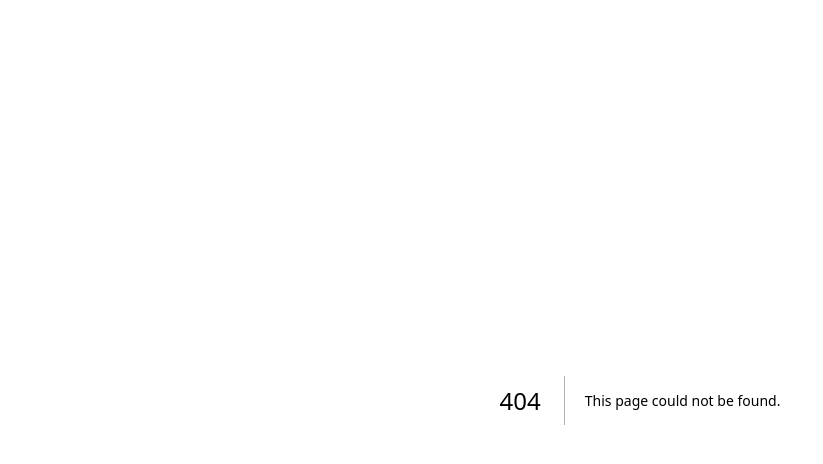
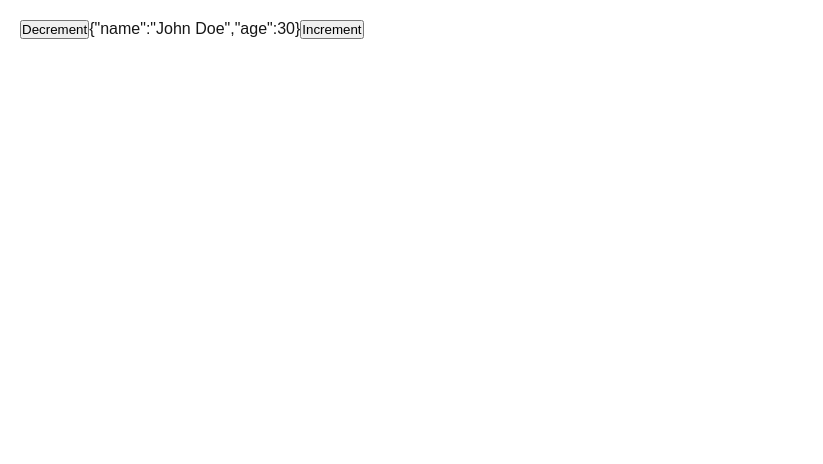
Before and after one commit to techoshik/ReactCommerce, a Next.js app: page /hooks/use-state in a window 1280 px wide. Before the commit this address had no page. Shown: the top 464 px of the page, without its empty margins (0-823 px from the left). Built offline with nearby package versions, Linux system fonts and the light colour scheme.

Commit message:
useState, useEffect hooks

```diff
--- a/src/pages/_document.tsx
+++ b/src/pages/_document.tsx
@@ -5,6 +5,9 @@ export default function Document() {
     <Html lang="en">
       <Head />
       <body>
+        <p></p>
+        <div></div>
+        <section></section>
         <Main />
         <NextScript />
       </body>
--- /dev/null
+++ b/src/pages/hooks/use-state.tsx
@@ -0,0 +1,40 @@
+import { useState } from "react";
+
+export default function UseState() {
+  const [count, setCount] = useState(0);
+
+  const [user, setUser] = useState({
+    name: "John Doe",
+    age: 30,
+  });
+
+  const decrement = () => { };
+
+  const increment = () => {
+    setCount(11);
+    setCount(count + 1);
+
+    setUser({
+      name: user.name,
+      age: user.age + 1,
+    });
+
+    setUser({
+      ...user,
+      age: user.age + 1,
+    });
+
+    setUser((previousState) => ({
+      ...previousState,
+      age: previousState.age + 1,
+    }));
+  };
+
+  return <div style={{ padding: 20 }}>
+    <button onClick={decrement}>Decrement</button>
+
+    {JSON.stringify(user)}
+
+    <button onClick={increment}>Increment</button>
+  </div>
+}
--- a/src/pages/user-profile.tsx
+++ b/src/pages/user-profile.tsx
@@ -1,3 +1,5 @@
+import { useState } from "react";
+
 export interface UserProfilePageProps {
   userId: string;
 }
```
Also changed, not shown: src/pages/hooks/use-effect.tsx (added, +37 -0 lines).
